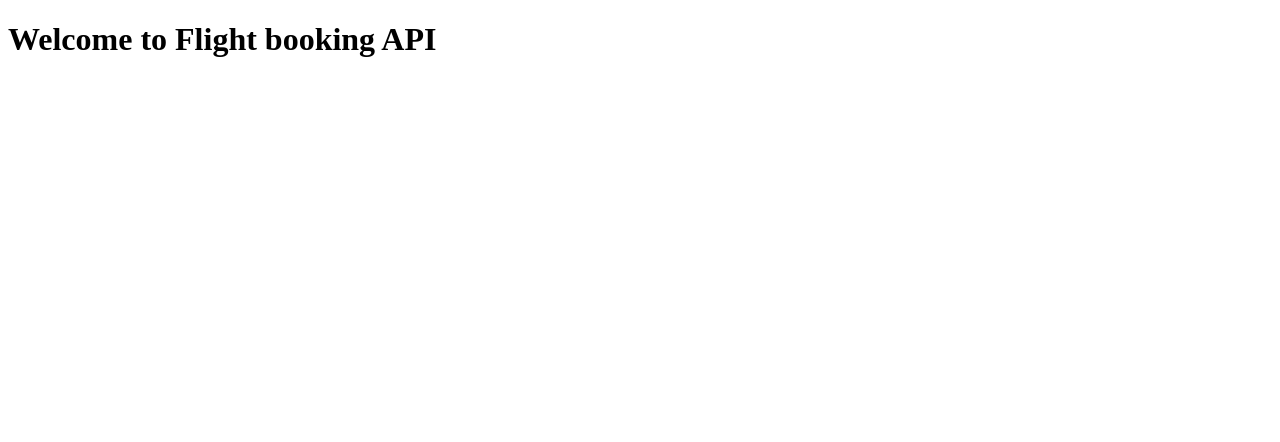
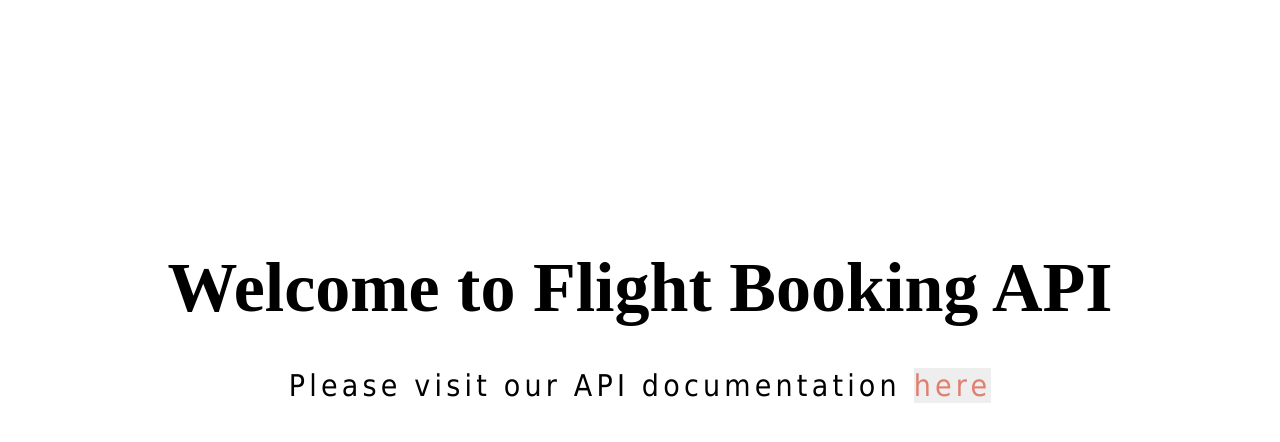
Before and after one commit to nebanat/lms_flight_booking, a Django app: page / in a window 1280 px wide. Shown: the top 442 px of the page. Run offline with Django 3.2, Linux system fonts and the light colour scheme; parts of the project's set-up code (start-up, migrations or seed data) failed here and were passed over.

Commit message:
fix home page

```diff
--- a/flight_booking/flight_booking/settings.py
+++ b/flight_booking/flight_booking/settings.py
@@ -24,7 +24,7 @@ BASE_DIR = os.path.dirname(os.path.dirname(os.path.abspath(__file__)))
 SECRET_KEY = '8+3g-6b)e^f+4mlmdn13+tkwk#ee^nf3g6!@+jd7-pmwvs5b*d'
 
 # SECURITY WARNING: don't run with debug turned on in production!
-DEBUG = True
+DEBUG = False
 
 ALLOWED_HOSTS = []
 
--- a/flight_booking/flights/templates/flights/home.html
+++ b/flight_booking/flights/templates/flights/home.html
@@ -1,13 +1,68 @@
-<!doctype html>
+<!DOCTYPE html>
 <html lang="en">
+
 <head>
-    <meta charset="UTF-8">
-    <meta name="viewport"
-          content="width=device-width, user-scalable=no, initial-scale=1.0, maximum-scale=1.0, minimum-scale=1.0">
-    <meta http-equiv="X-UA-Compatible" content="ie=edge">
-    <title>LMS flight booking</title>
+  <title>
+    Flight Booking | home
+  </title>
+  <meta charset="utf-8">
+  <meta name="viewport" content="width=device-width, initial-scale=1">
+  <style type="text/css">
+    .st0 {
+      fill: #Fa6330;
+    }
+    .st1 {
+      fill: #0078d7;
+    }
+    .unloaded {
+      padding-top: 30vh;
+      text-align: center;
+      font-size: 70px;
+      font-weight: bold;
+    }
+    .unloaded #web-logo {
+      width: 80%;
+    }
+    .unloaded span{
+        color: #6f7fdf;
+        background: #eee;
+    }
+    .small-size{
+        margin-top: 40px;
+    }
+    a{
+        text-decoration: none;
+        color: #df7f6f;
+    }
+    a:hover{
+        text-decoration: underline;
+
+    }
+    .unloaded .no-script {
+      font-family: 'wf_segoe-ui_semilight', 'Segoe UI Semilight', 'Segoe WP Semilight', Tahoma, Arial, sans-serif;
+      padding-top: 40px;
+      font-size: 30px;
+      letter-spacing: 4.2px;
+      font-weight: 100;
+    }
+  </style>
 </head>
+
 <body>
-    <h1>Welcome to Flight booking API</h1>
+  <div id="main">
+    <div class="unloaded">
+
+          Welcome to Flight Booking API
+        <div class="no-script">
+            Please visit our API documentation
+            <span>
+                <a href="https://web.postman.co/collections/2364904-66feb079-f5ff-4c0d-b63b-dedb580afc1c?workspace=3f863175-6353-4696-8bc5-99f60ac1e17c" target="_blank">
+                    here
+                </a>
+            </span>
+        </div>
+    </div>
+  </div>
 </body>
+
 </html>
```
